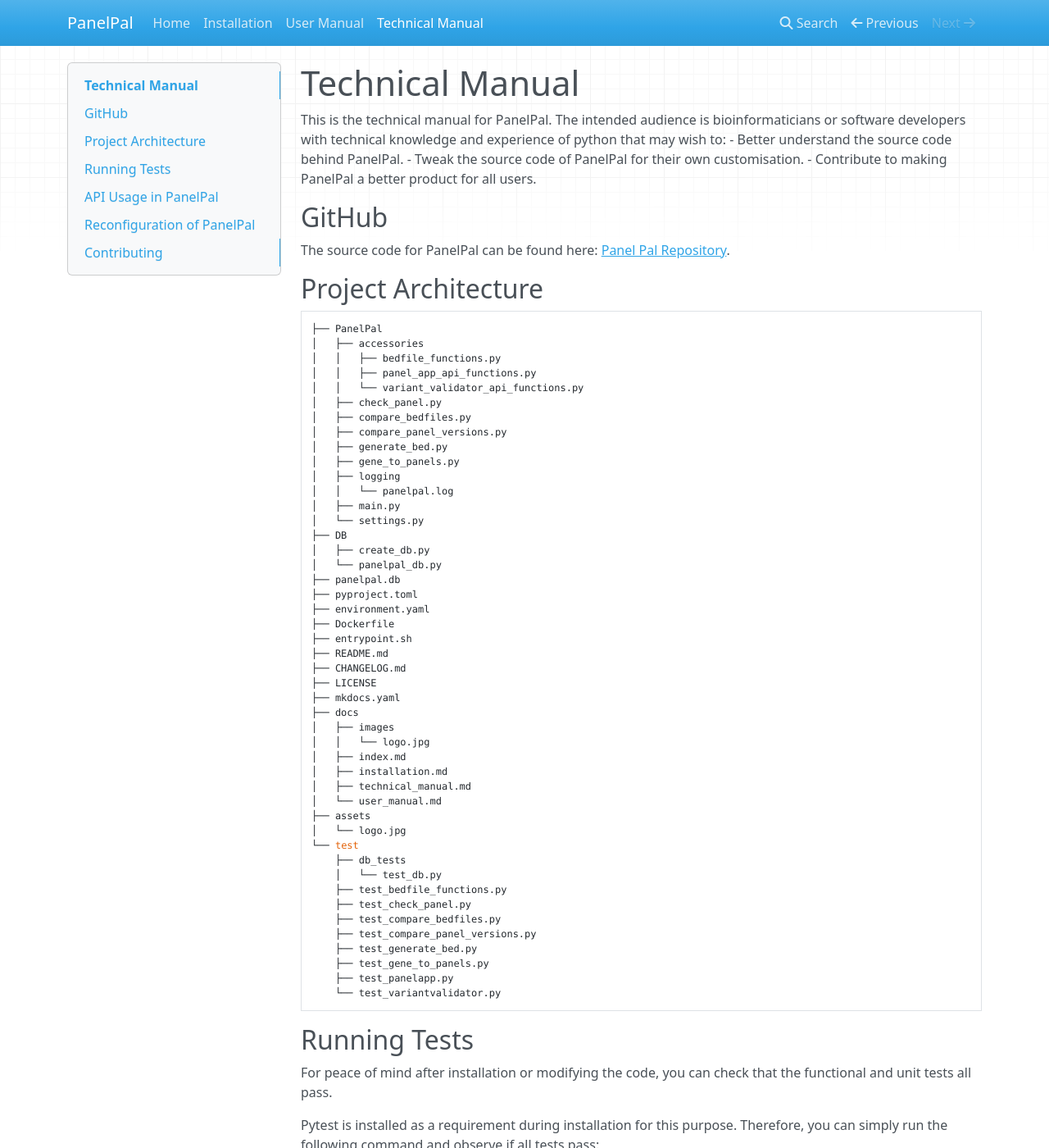
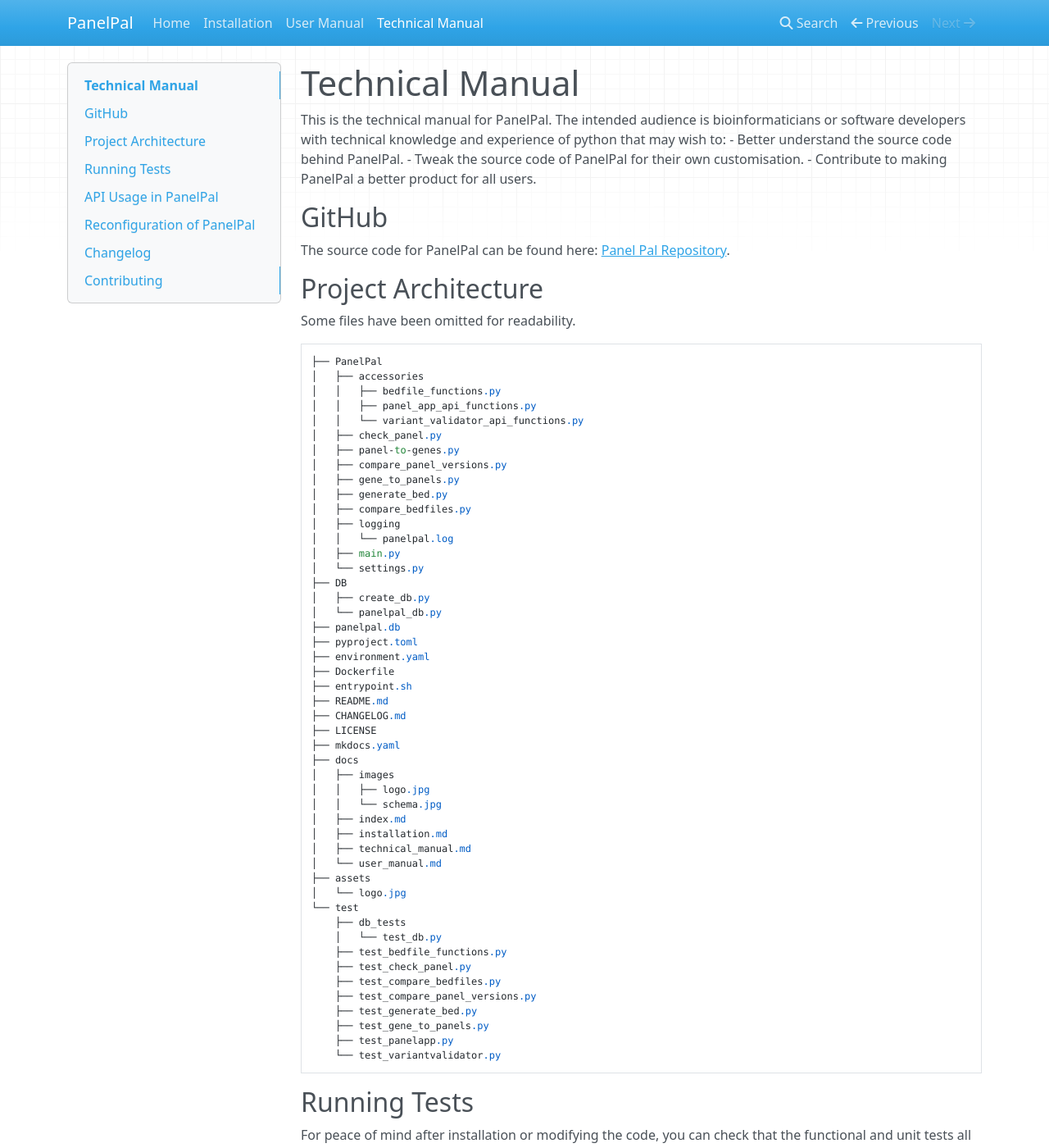
Before and after one commit to PatrickWeller/PanelPal, an MkDocs documentation site: the page built from docs/technical_manual.md, in a window 1280 px wide and 1400 px high. Shown: the whole window at 82% size. Built offline with MkDocs 1.6.1, drawn with Linux system fonts in a browser that asks for light colours; nearby versions of some CDN libraries; some of the changed text lies outside the part shown.

Commit message:
Edited project architecture in tech manual #107

````diff
--- a/docs/technical_manual.md
+++ b/docs/technical_manual.md
@@ -10,6 +10,7 @@
 
 
 ## Project Architecture
+Some files have been omitted for readability.
 ```
 ├── PanelPal
 │   ├── accessories
@@ -17,10 +18,11 @@
 │   │   ├── panel_app_api_functions.py
 │   │   └── variant_validator_api_functions.py
 │   ├── check_panel.py
+│   ├── panel-to-genes.py
+│   ├── compare_panel_versions.py
+│   ├── gene_to_panels.py
+│   ├── generate_bed.py
 │   ├── compare_bedfiles.py
-│   ├── compare_panel_versions.py
-│   ├── generate_bed.py
-│   ├── gene_to_panels.py
 │   ├── logging
 │   │   └── panelpal.log
 │   ├── main.py
@@ -39,7 +41,8 @@
 ├── mkdocs.yaml
 ├── docs
 │   ├── images
-│   │   └── logo.jpg
+│   │   ├── logo.jpg
+│   │   └── schema.jpg
 │   ├── index.md
 │   ├── installation.md
 │   ├── technical_manual.md
@@ -133,6 +136,8 @@
                     exon["exon_end"] += 10
     ...
 ```
+## Changelog
+Please see CHANGELOG.md for the newest features, changes and bug fixes.
 
 ## Contributing
 We welcome contributions to improve [PanelPal](https://github.com/PatrickWeller/PanelPal)! Here's how you can get involved:
````
